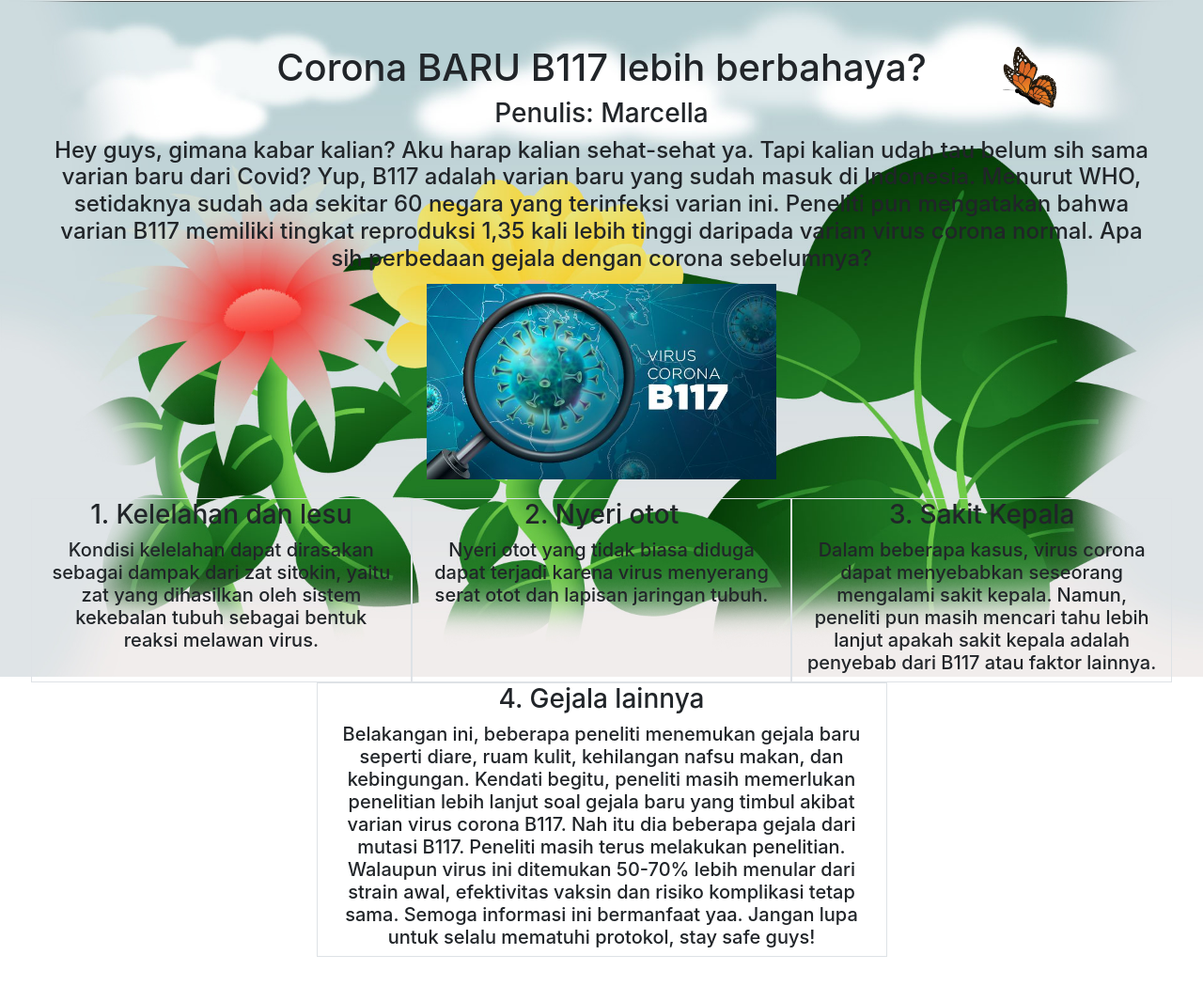
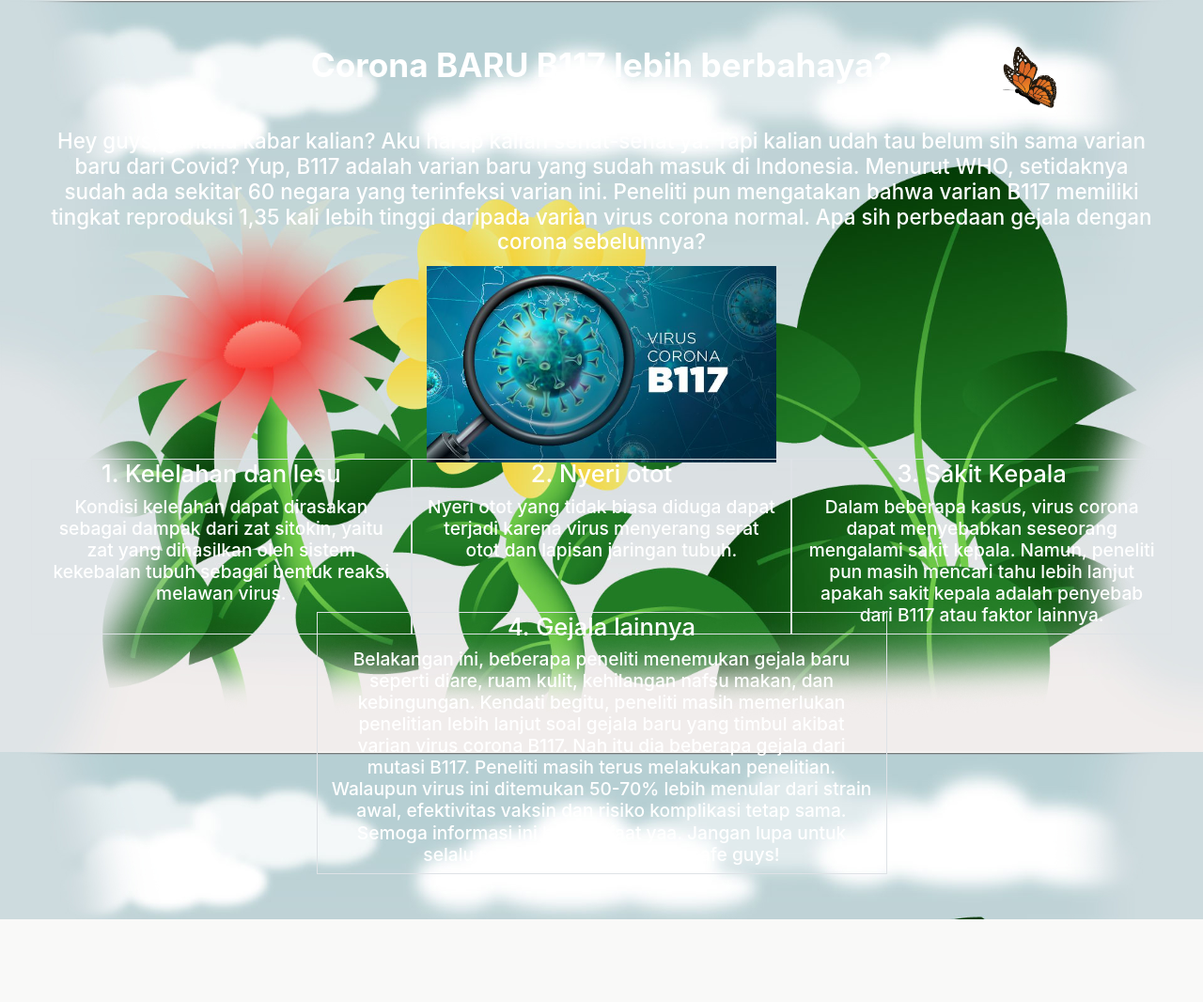
Before and after one commit to Excel90/web_inbullz, a PHP site: page /artikel1.html in a window 1280 px wide. Shown: the whole page at 94% size. After the commit the page ends 978 px from the top, so only its background shows below. Run offline with PHP 8.4, Linux system fonts and the light colour scheme.

Commit message:
Update style.css

```diff
--- a/style.css
+++ b/style.css
@@ -25,3 +25,50 @@
     left: 58vw;
     top: 28vw;
 }
+
+.artikel{
+    /* background-color: rgb(241, 237, 236); */
+    background-attachment: fixed;
+    /* background-position:top;  */
+    /* background-image: url("bg_d.jpg"); */
+    background-repeat: no-repeat;
+    background-size: cover;
+    background-size: 100%;
+    /* background-origin: content-box; */
+
+}
+
+.bgartikel{
+    /* background-color: rgba(0, 0, 0, 0.5); */
+    /* opacity: 50%; */
+    color: white;
+}
+
+.artikel h1{
+    font-size: 2.75vw;
+    font-weight: bold;
+}
+
+.artikel h3{
+    font-size: 2vw;
+}
+
+.artikel h4{
+    font-size: 1.75vw;
+}
+
+.artikel h5{
+    font-size: 1.5vw;
+}
+
+.carousel-control-next{
+    left: 100%;
+}
+
+.carousel-control-prev{
+    transform: translateX(-100%);
+}
+
+.isi{
+    margin-top: -2%;
+}
```
